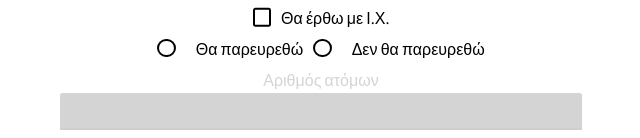
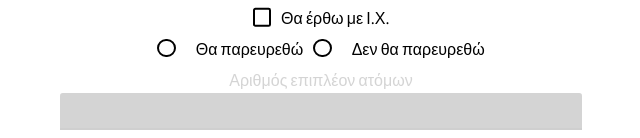
Before and after one commit to dodosiz/wedding-site, a Next.js app: page /rsvp in a window 1280 px wide. Shown: the part 340-478 px from the top of the page, without its empty margins (319-959 px from the left). Built offline with nearby package versions, Linux system fonts and the light colour scheme.

Commit message:
Minor fix

```diff
--- a/app/rsvp/rsvpForm.tsx
+++ b/app/rsvp/rsvpForm.tsx
@@ -33,7 +33,7 @@ export function RsvpForm() {
         required
       />
       <TextInput
-        label="Αριθμός ατόμων"
+        label="Αριθμός επιπλέον ατόμων"
         name="number_of_people"
         required={willAttend === "yes"}
         disabled={willAttend !== "yes"}
```
